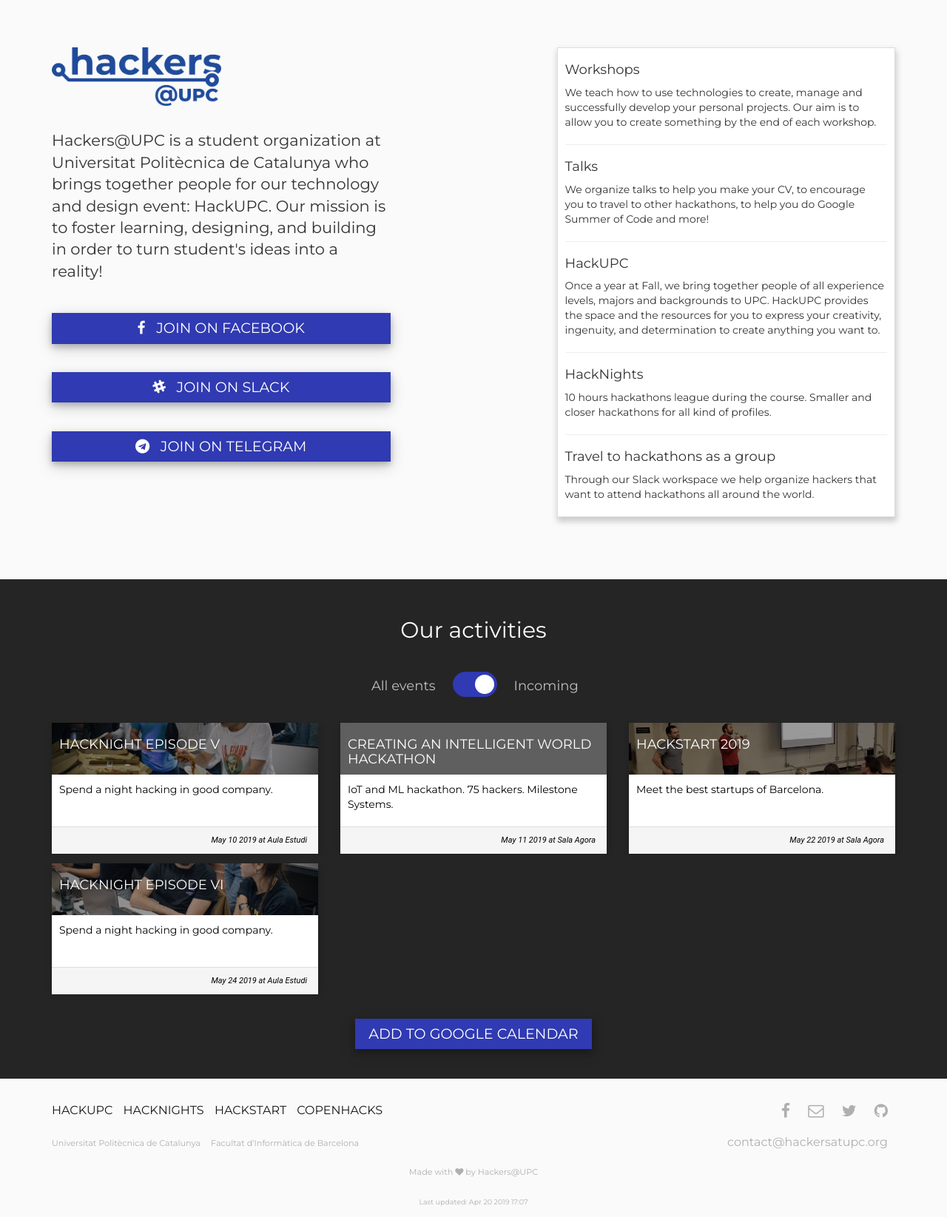
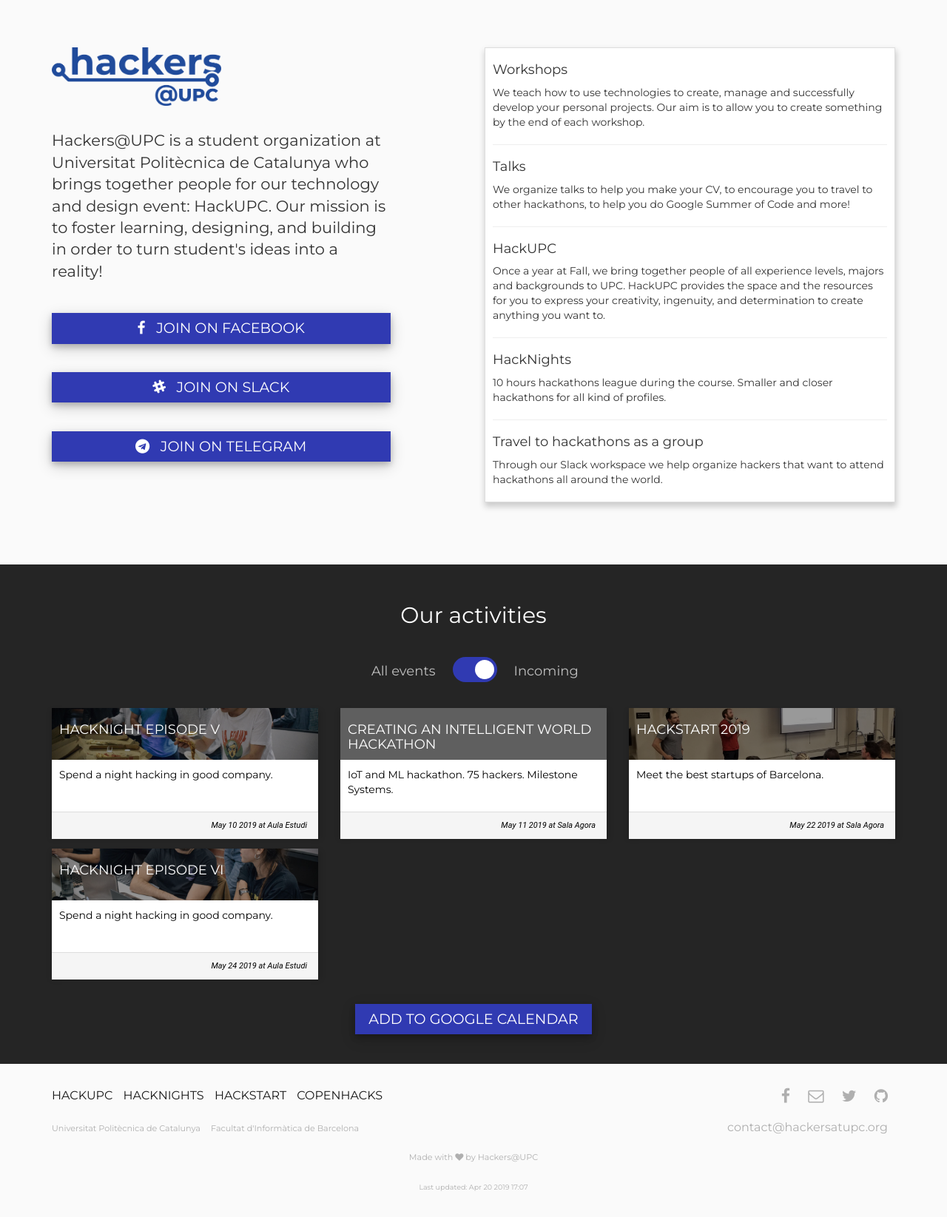
Before and after one commit to casassg/events-landing, a Jekyll site: the page built from index.md, in a window 1280 px wide. Shown: the whole page at 74% size. Built offline with Jekyll 4.4.1, drawn with Linux system fonts in a browser that asks for light colours; nearby versions of some CDN libraries; grey boxes are pictures that could not be loaded.

Commit message:
Improved header margin

```diff
--- a/_includes/header.html
+++ b/_includes/header.html
@@ -14,7 +14,7 @@
 					<a class="btn btn-accent btn-block" href="{{site.telegram}}" target="_blank"><i class="fa fa-telegram" aria-hidden="true"></i> Join on Telegram</a>
 				{%endif%}
 			</div>
-			<div class="col-md-5 col-md-offset-2">
+			<div class="col-md-6 col-md-offset-1">
 				<div class="panel panel-default ">
                     <div class="panel-body">
                     	{% for point in site.data.what_we_do %}
```
